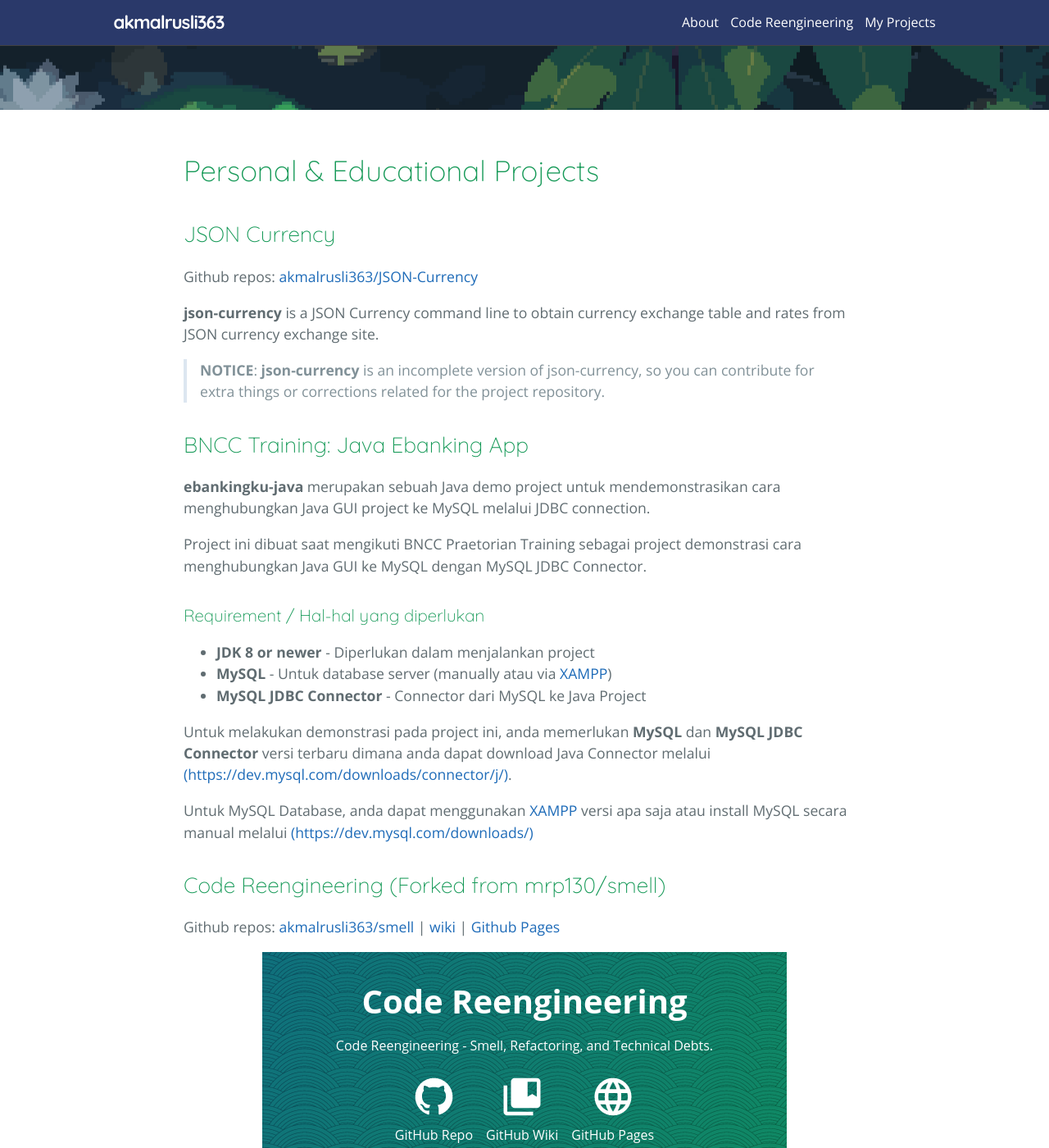
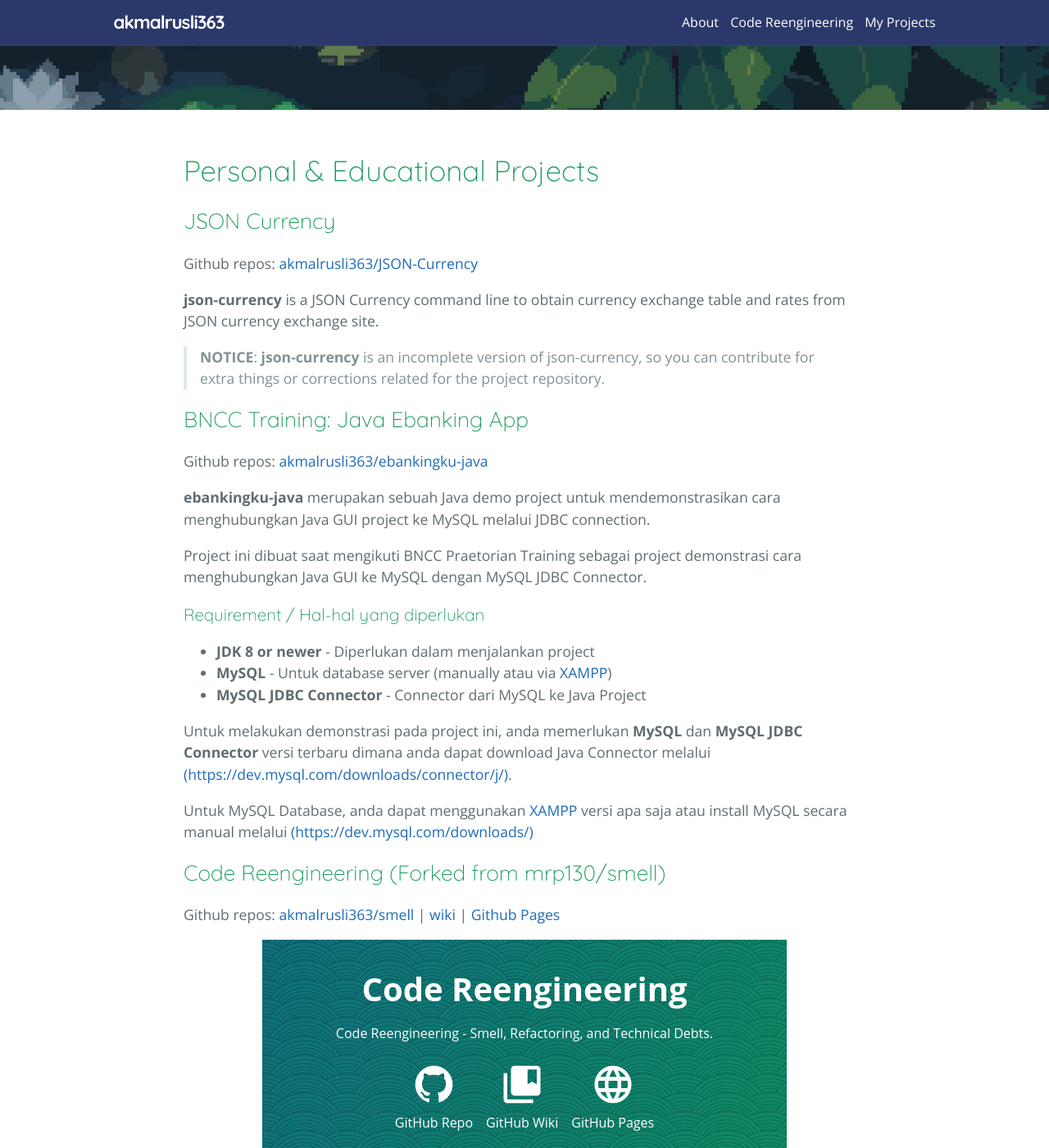
Before and after one commit to akmalrusli363/akmalrusli363.github.io, a Jekyll site: the page built from projects.md, in a window 1280 px wide and 1400 px high, scrolled down 239 px. Shown: the whole window at 82% size. Built offline with Jekyll 4.4.1, drawn with Linux system fonts in a browser that asks for light colours.

```diff
--- a/_data/quick-pages.yaml
+++ b/_data/quick-pages.yaml
@@ -1,8 +1,8 @@
 - title: About
-  url: about.html
+  url: /about.html
 
 - title: Code Reengineering
   url: /smell
 
 - title: My Projects
-  url: projects.html
+  url: /projects.html
--- a/assets/css/style.scss
+++ b/assets/css/style.scss
@@ -136,8 +136,23 @@ $text-color: #fff;
 
 }
 
-img[src*="#center"] {
-  text-align: center;
-  display: block;
-  margin: 0 auto;
+.main-content {
+  &:not(.post-list) {
+    h1,
+    h2,
+    h3,
+    h4,
+    h5,
+    h6 {
+      padding-top: 5rem;
+      margin-top: -5rem;
+    }
+  }
+
+
+  img[src*="#center"] {
+    text-align: center;
+    display: block;
+    margin: 0 auto;
+  }
 }
--- a/projects.md
+++ b/projects.md
@@ -20,6 +20,8 @@ JSON currency exchange site.
 
 
 ## BNCC Training: Java Ebanking App
+
+Github repos: [akmalrusli363/ebankingku-java](https://github.com/akmalrusli363/ebankingku-java)
 
 **ebankingku-java** merupakan sebuah Java demo project untuk mendemonstrasikan cara menghubungkan Java GUI project ke MySQL melalui JDBC connection.
 
```
Also changed, not shown: README.md.
